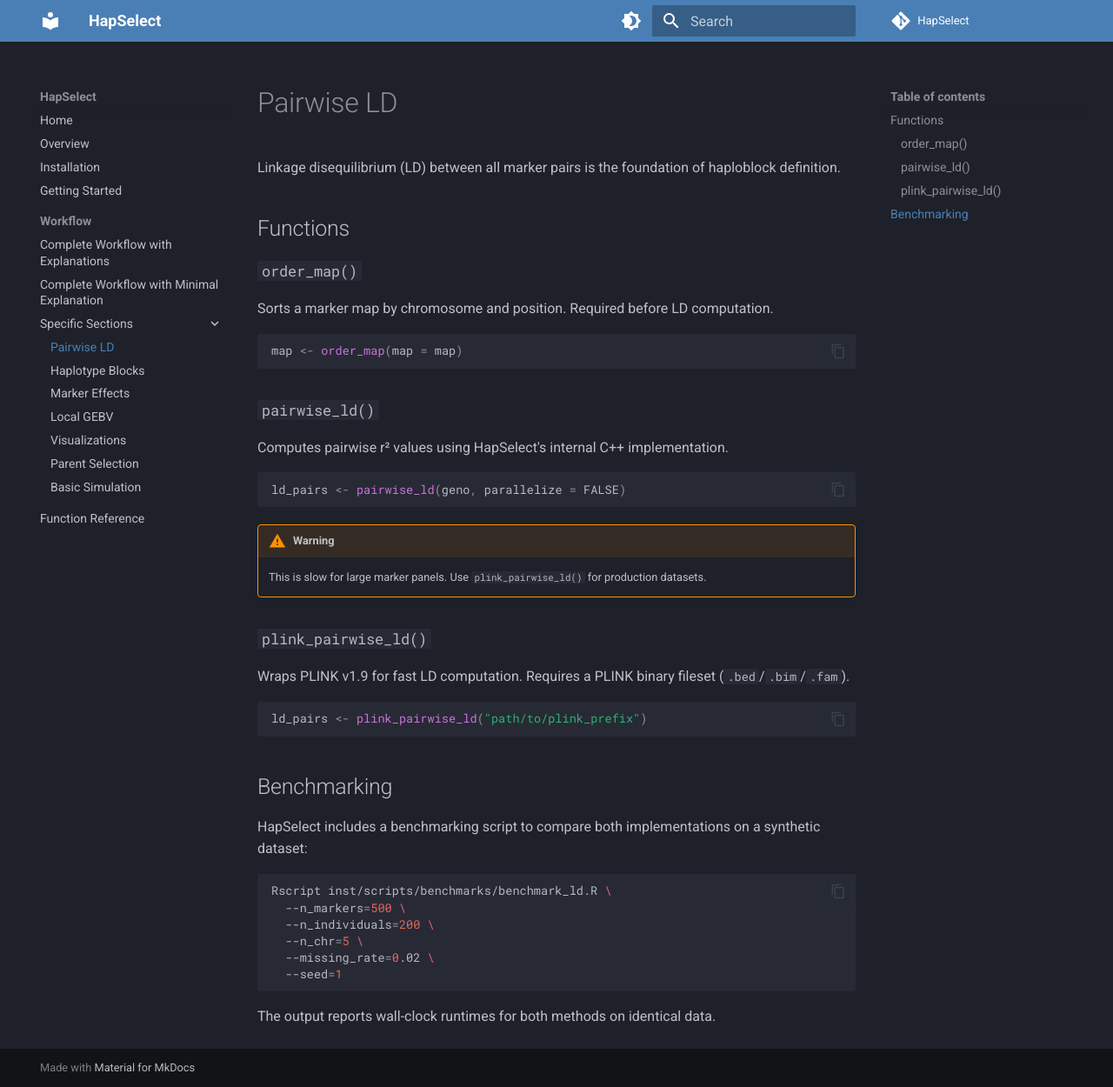
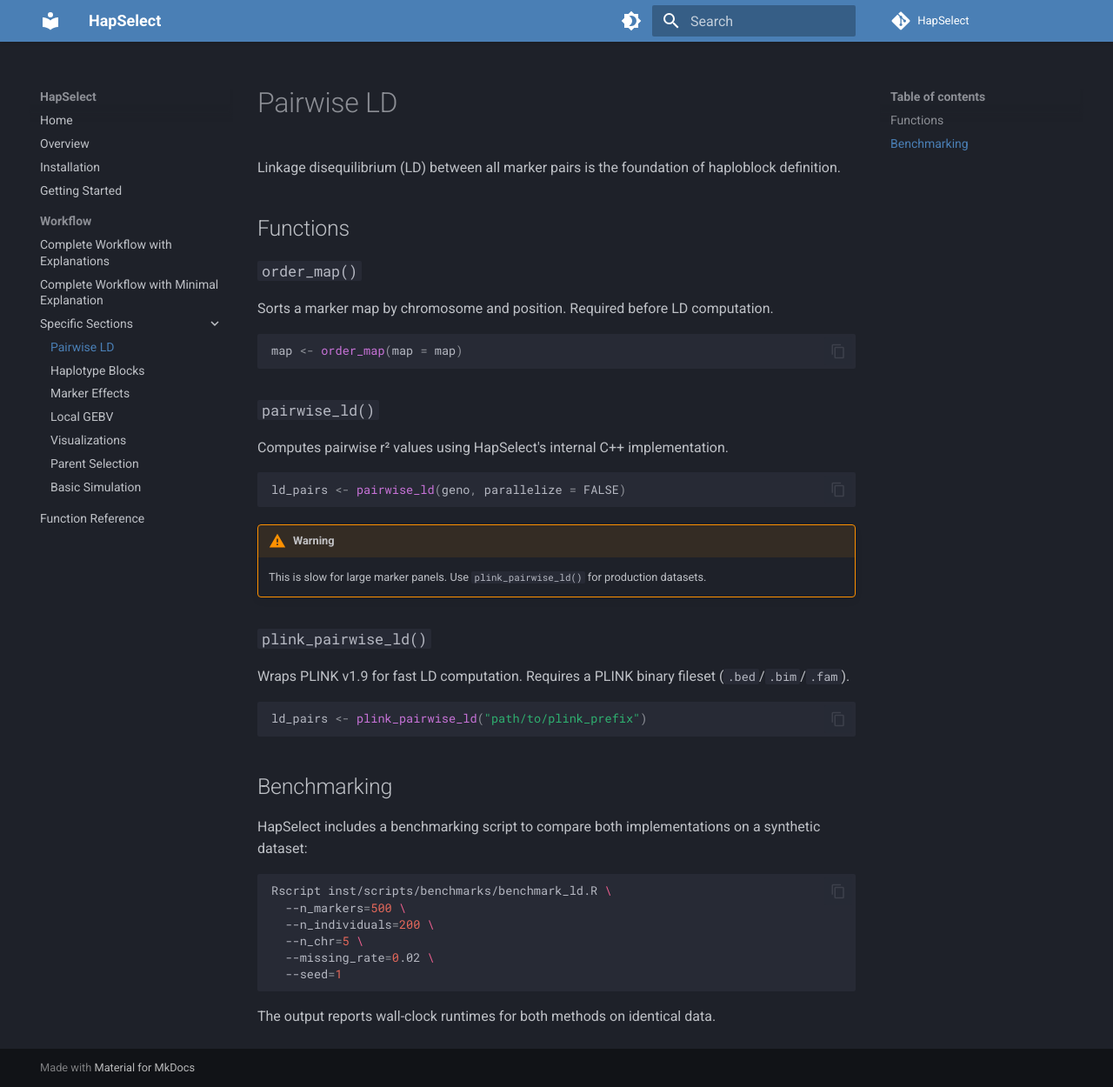
Before and after one commit to wrshf7/HapSelect-Docs, an MkDocs documentation site: the page built from docs/workflow/pairwise-ld.md, in a window 1280 px wide and 1250 px high. Shown: the whole window at 87% size. Built offline with MkDocs 1.6.1 and Material for MkDocs 9.7.7, drawn with Linux system fonts in a browser that asks for light colours; comment, search, counter and statistics services are not loaded.

Commit message:
Update mkdocs.yml

```diff
--- a/mkdocs.yml
+++ b/mkdocs.yml
@@ -44,6 +44,8 @@ markdown_extensions:
   - md_in_html
   - toc:
       permalink: true
+      toc_depth: "1-2"
+
 
 extra_javascript:
   - https://unpkg.com/mathjax@3/es5/tex-mml-chtml.js
```
